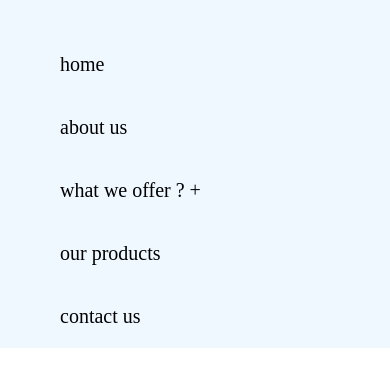
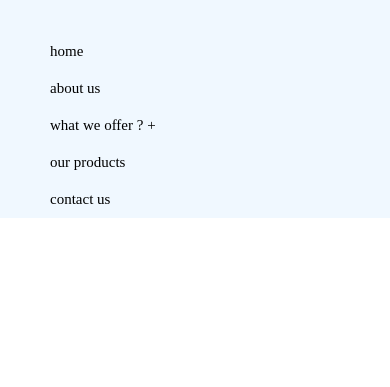
Before and after one commit to udhayadharanish/Navbar, a plain HTML site: page index.html in a window 390 px wide. Both pictures are taken after a click on the label "Menu". Shown: the part 51-438 px from the top of the page. Drawn offline with Linux system fonts and the light colour scheme.

Commit message:
Update index.html

```diff
--- a/index.html
+++ b/index.html
@@ -43,8 +43,8 @@
     }
 
     header .navbar ul li a{
-        font-size: 20px ;
-        padding: 20px;
+        font-size: 15px ;
+        padding: 10px;
         color: black;
         display: block;
     }
@@ -92,6 +92,7 @@
         header{
             padding: 20px;
 
+
         }
         header label{
             display: initial;
@@ -104,6 +105,7 @@
             background-color: aliceblue;
             border-top: 1 px solid black;
             display: none;
+
         }
 
         header .navbar ul li{
@@ -111,20 +113,21 @@
         }
         header .navbar ul li ul{
             position: relative;
+            z-index: 9999;
             width: 100% ;
+            font-size: 15px;
+
         }
         header .navbar ul li ul li{
             background-color: aquamarine;
         }
+
         header .navbar ul li ul li ul{
             left: 0;
             width: 100%;
         }
         #menu_bar:checked ~ .navbar{
             display: initial;
-        }
-        ul a{
-            font-size: 20px;
         }
 
     }
```
